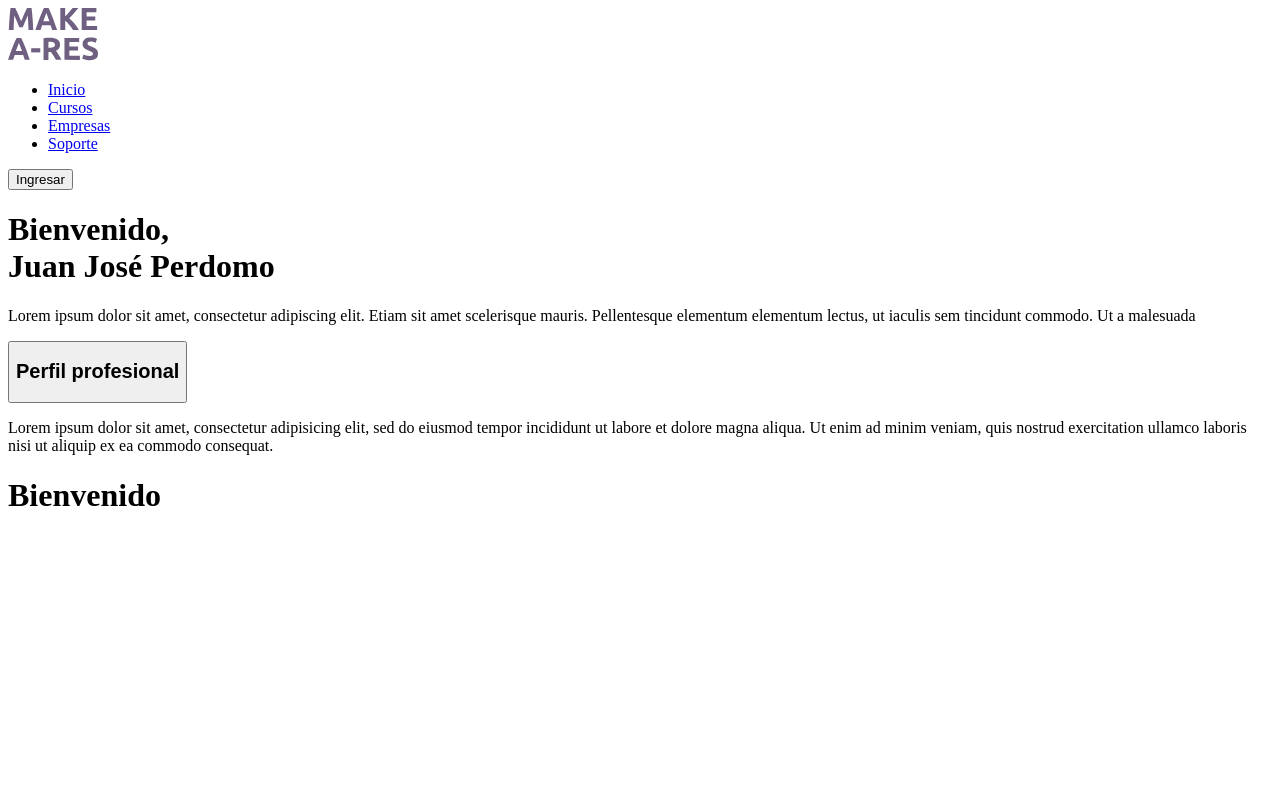
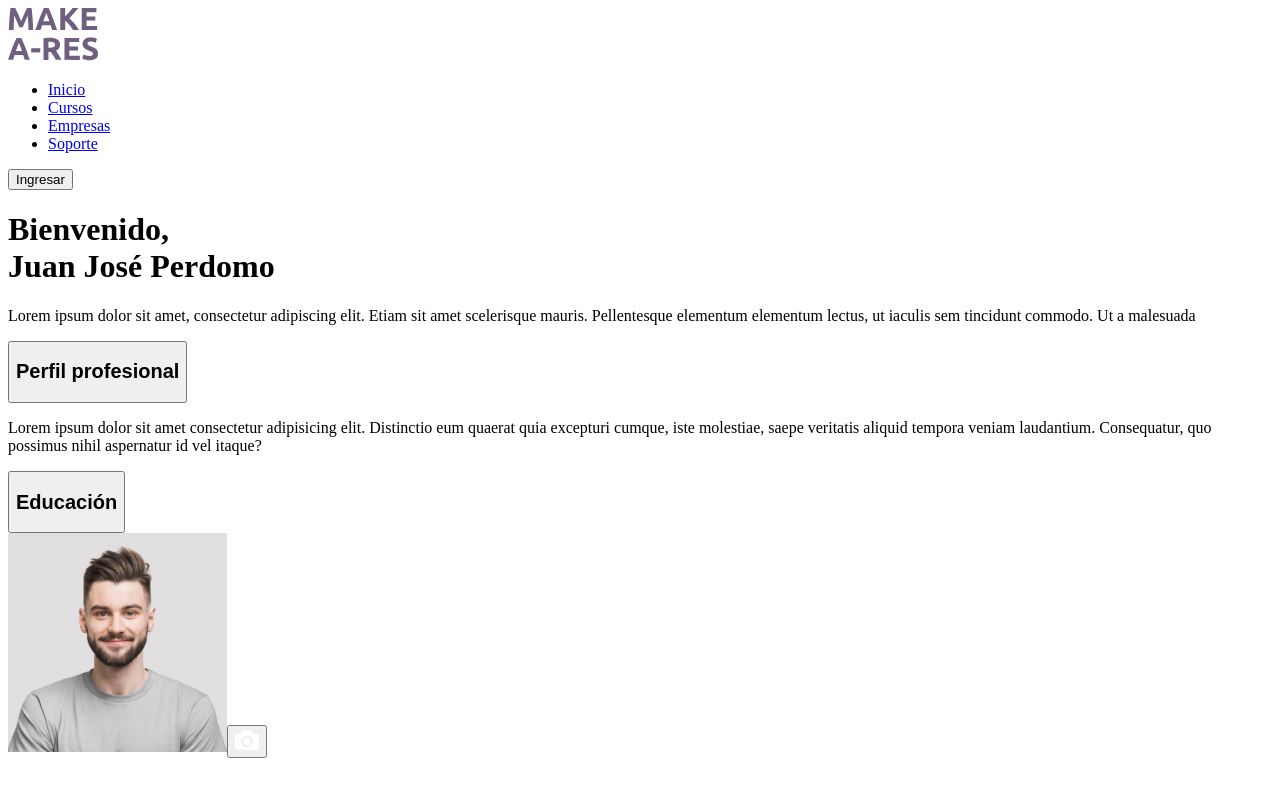
Before and after one commit to kashipu/mintic-next-js-frontend, a Next.js app: page /dashboard in a window 1280 px wide. Shown: the top 796 px of the page. Built offline with nearby package versions, Linux system fonts and the light colour scheme.

Commit message:
Add(-) Components Footer and imageUser from dasboard page

```diff
--- /dev/null
+++ b/components/ImageUser.jsx
@@ -0,0 +1,16 @@
+import Image from "next/image";
+import userImage from "../public/img/userexample.png"
+import iconCamera from "../public/img/iconcamera.svg"
+
+export default function ImageUser() {
+    return (
+        <div>
+            <div className="imageUser_content">
+                <Image src={userImage}/>
+            <button className="btn-dashboard btn-nx-circle btn-nx-primary">
+                    <Image src={iconCamera}/>
+            </button>
+            </div>
+        </div>
+    )
+}
--- a/components/collapseContent.jsx
+++ b/components/collapseContent.jsx
@@ -1,18 +1,12 @@
-export default function collapseContent() {
+export default function collapseContent({ title, children }) {
     return (
         <div>
-            <div className="collapse__box ">
+            <div className="collapse__box">
                 <button className="collapse__title">
-                    <h2 className="h2">Perfil profesional</h2>
+                    <h2 className="h2"> { title }</h2>
                 </button>
                 <div className="collapse__content">
-                    <p>
-                        Lorem ipsum dolor sit amet, consectetur adipisicing
-                        elit, sed do eiusmod tempor incididunt ut labore et
-                        dolore magna aliqua. Ut enim ad minim veniam, quis
-                        nostrud exercitation ullamco laboris nisi ut aliquip ex
-                        ea commodo consequat.
-                    </p>
+                    { children }
                 </div>
             </div>
         </div>
--- /dev/null
+++ b/data/example.js
@@ -0,0 +1,14 @@
+export let educacion = [
+    {
+        id: 1,
+        program_name: "Ingeniero de Sistemas",
+        program_type: {
+            name: "Pregrado"
+        },
+        institution_name: "Universidad Nacional de Colombia",
+        description: "Lorem ipsum soret",
+        start_date: "2015/02/05",
+        end_date: "2020/10/05",
+        _id: "adslkjfaweiorasd"
+    },
+]
--- a/pages/dashboard.jsx
+++ b/pages/dashboard.jsx
@@ -2,7 +2,8 @@ import Head from "next/head";
 import Image from "next/image";
 import HeadNav from "../components/HeadNav";
 import Collapse from "../components/collapseContent";
-
+import ImageUser from "../components/ImageUser";
+import { educacion } from "../data/example"
 
 export default function Home() {
     return (
@@ -31,13 +32,23 @@ export default function Home() {
                             </p>
                         </div>
                         <div className="dashboard__content">
-                            <Collapse/>
+                            <Collapse title="Perfil profesional">
+                                <p>
+                                    Lorem ipsum dolor sit amet consectetur
+                                    adipisicing elit. Distinctio eum quaerat
+                                    quia excepturi cumque, iste molestiae, saepe
+                                    veritatis aliquid tempora veniam laudantium.
+                                    Consequatur, quo possimus nihil aspernatur
+                                    id vel itaque?
+                                </p>
+                            </Collapse>
+                            <Collapse title="Educación">
+
+                            </Collapse>
                         </div>
                     </div>
                     <div className="dashboard__aside">
-                        <div className="dashboard__head">
-                            <h1>Bienvenido</h1>
-                        </div>
+                        <ImageUser />
                     </div>
                 </div>
             </main>
--- a/styles/component-styles/_Buttons.css
+++ b/styles/component-styles/_Buttons.css
@@ -19,6 +19,24 @@
     transition: color 0.15s ease-in-out, background-color 0.15s ease-in-out, border-color 0.15s ease-in-out, box-shadow 0.15s ease-in-out;
 }
 
+.btn-nx-circle {
+    height: 60px;
+    width: 60px;
+    padding: 0;
+    margin: 0 auto;
+    display: flex;
+    transition: 0.2s all;
+    text-align: center;
+    justify-content: center;
+    -webkit-box-shadow: 0 6px 10px 0 rgba(0,0,0,0.3);
+    box-shadow: 0 6px 10px 0 rgba(0,0,0,0.3);
+    border: none;
+    outline: none;
+    border-radius: 50%;
+    cursor: pointer;
+}
+
+
 .btn-nx-primary {
     color: #fff;
     background-color: var(--btn-primary);
--- a/styles/component-styles/_Collapse.css
+++ b/styles/component-styles/_Collapse.css
@@ -1,3 +1,7 @@
+.collapse__box {
+  padding: 1.5rem 0rem;
+}
+
 .collapse__title {
   background-color: var(--main-color);
   color: white;
@@ -20,4 +24,7 @@
 
 .collapse__content {
     padding: .5rem 1rem;
-}
+    border-left: 1px solid var(--stroke-color);
+    border-right: 1px solid var(--stroke-color);
+    border-bottom: 1px solid var(--stroke-color);
+  }
--- a/styles/component-styles/_HeadNav.css
+++ b/styles/component-styles/_HeadNav.css
@@ -8,6 +8,7 @@
     justify-content: space-between;
     align-content: center;
     flex-wrap: wrap;
+    align-items: center;
 }
 
 .container__logo {
@@ -16,7 +17,6 @@
 }
 
 .container__nav {
-    margin-top: 10px;
     display: flex;
     align-items: center;
 }
@@ -52,10 +52,10 @@
     }
 
     .container__nav {
+        margin-top: 10px;
         order: 3;
         width: 100%;
         display: none;
-        border: 1px solid red;
     }
 
     .container__button {
--- /dev/null
+++ b/styles/component-styles/_imageuser.css
@@ -0,0 +1,16 @@
+.imageUser_content {
+    display: flex;
+    align-items: center;
+    flex-direction: column;
+    justify-content: center;
+}
+
+.imageUser_content img {
+    border-radius: 50%;
+}
+
+.btn-dashboard {
+    position: relative;
+    top: -50px;
+    left: 60px;
+}
--- a/styles/custom.css
+++ b/styles/custom.css
@@ -5,12 +5,14 @@
 @import url(./component-styles/_Buttons.css);
 @import url(./component-styles/_Layout.css);
 @import url(./component-styles/_Collapse.css);
+@import url(./component-styles/_imageuser.css);
 
 /* Estilos páginas */
 @import url(./pages-styles/_dashboard.css);
 
 body {
     font-family: 'Ubuntu', sans-serif;
+    font-size: 18px;
     line-height: 1.5;
     box-sizing: border-box;
 }
@@ -38,6 +40,7 @@ body {
 
 p {
     padding: .5rem 0rem;
+    font-weight: 300;
 }
 
 label {
```
Also changed, not shown: components/Footer.jsx (added, +7 -0 lines), pages/apollotest.jsx (+6 -34 lines), public/img/iconcamera.svg (added), public/img/userexample.png (added), styles/pages-styles/_dashboard.css (line endings or trailing spaces).
